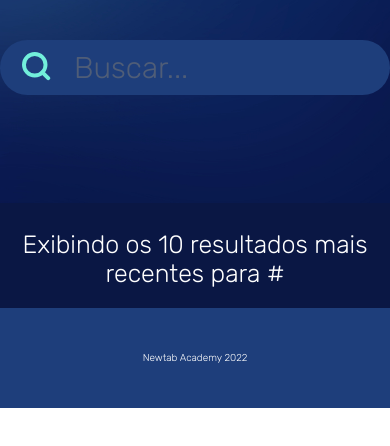
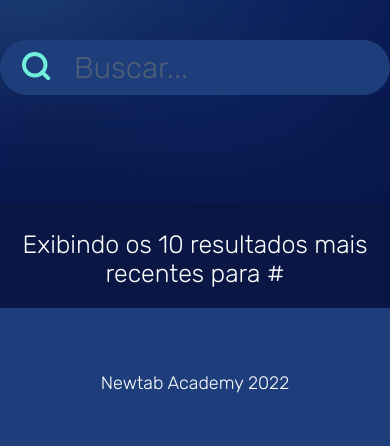
Before and after one commit to marciadeoliveira/hashtagfinder, a React app: page / in a window 390 px wide. Shown: the part 440-886 px from the top of the page. Before the commit the page ends 848 px from the top, so only its background shows below. Built offline with nearby package versions, Linux system fonts and the light colour scheme.

Commit message:
implementação do CSS do component Footer

```diff
--- a/src/components/Footer/index.js
+++ b/src/components/Footer/index.js
@@ -4,8 +4,15 @@ import "./style.css";
 function Footer() {
   return (
     <>
-      <footer className="footerDiv">
-        <p>Newtab Academy 2022</p>
+      <footer className="containerFooter">
+        <a
+          href="https://www.newtab.academy/"
+          target="_blank"
+          rel="noopener noreferrer"
+          className="footerLink"
+        >
+          Newtab Academy 2022
+        </a>
       </footer>
     </>
   );
--- a/src/components/Footer/style.css
+++ b/src/components/Footer/style.css
@@ -1,30 +1,13 @@
-@import url('https://fonts.googleapis.com/css2?family=Rubik:wght@300&display=swap');
-
-.footerDiv {
+.containerFooter {
+  width: 100%;
   height: 150px;
-      top: 3947px;
-      left: 0px;
   display: flex;
   justify-content: center;
   align-items: center;
   background: #1E3E7B 0% 0% no-repeat padding-box;
-      opacity: 1;
 }
-
-    .footerDiv p {
+.footerLink{
   color: #fff;
   font-size: 18px;
-      font: normal normal normal 25px/19px Rubik;
+  text-decoration: none;
 }
-
-    @media (max-width: 768px) {
-      .footerDiv p {
-        font: normal normal normal 10px/6px Rubik;
-        letter-spacing: 0px;
-        color: #ffffff;
-      }
-
-      .footerDiv {
-        height: 100px;
-      }
-    }
```
Also changed, not shown: README.md. Lines whose indentation alone changed are shown as unchanged.
